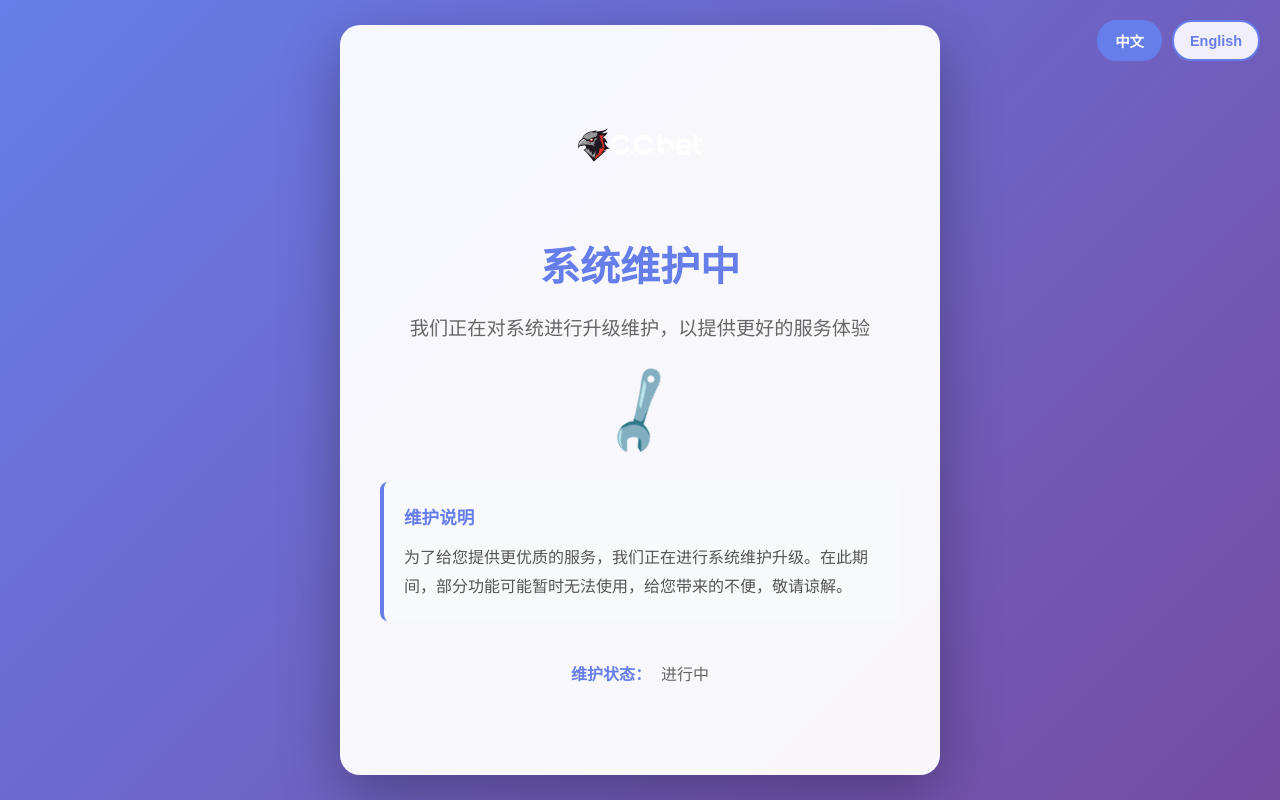
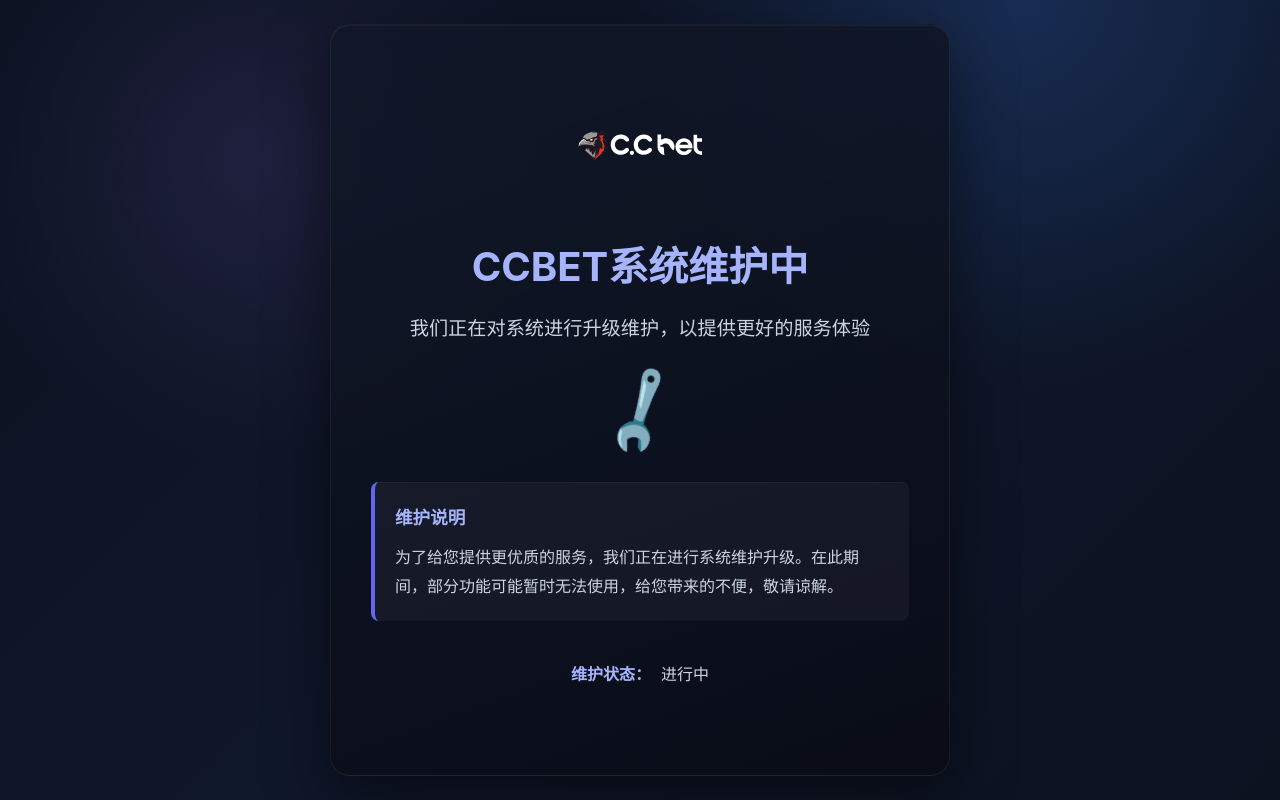
Before and after one commit to PowerBtent/maintenance, a plain HTML site: page index.html in a window 1280 px wide. Drawn offline with Linux system fonts and the light colour scheme.

Commit message:
Update index.html

```diff
--- a/index.html
+++ b/index.html
@@ -15,23 +15,26 @@
 
         body {
             font-family: -apple-system, BlinkMacSystemFont, 'Segoe UI', Roboto, 'Helvetica Neue', Arial, sans-serif;
-            background: linear-gradient(135deg, #667eea 0%, #764ba2 100%);
+            background: radial-gradient(circle at 20% 20%, rgba(103, 80, 164, 0.2), transparent 25%),
+                        radial-gradient(circle at 80% 0%, rgba(59, 130, 246, 0.2), transparent 30%),
+                        linear-gradient(135deg, #0b1220 0%, #0f172a 50%, #0b1220 100%);
             min-height: 100vh;
             display: flex;
             align-items: center;
             justify-content: center;
             padding: 20px;
-            color: #333;
+            color: #e5e7eb;
         }
 
         .maintenance-container {
-            background: rgba(255, 255, 255, 0.95);
+            background: linear-gradient(160deg, rgba(16, 24, 40, 0.85), rgba(10, 12, 22, 0.9));
+            border: 1px solid rgba(255, 255, 255, 0.06);
             border-radius: 20px;
             padding: 60px 40px;
-            max-width: 600px;
+            max-width: 620px;
             width: 100%;
             text-align: center;
-            box-shadow: 0 20px 60px rgba(0, 0, 0, 0.3);
+            box-shadow: 0 20px 60px rgba(0, 0, 0, 0.5), inset 0 1px 0 rgba(255, 255, 255, 0.04);
             animation: fadeIn 0.6s ease-in;
         }
 
@@ -67,13 +70,13 @@
         h1 {
             font-size: 2.5rem;
             margin-bottom: 20px;
-            color: #667eea;
+            color: #a5b4fc;
             font-weight: 700;
         }
 
         .subtitle {
             font-size: 1.2rem;
-            color: #666;
+            color: #cbd5e1;
             margin-bottom: 30px;
             line-height: 1.6;
         }
@@ -82,6 +85,7 @@
             font-size: 4rem;
             margin: 30px 0;
             animation: rotate 3s linear infinite;
+            color: #93c5fd;
         }
 
         @keyframes rotate {
@@ -94,19 +98,20 @@
         }
 
         .message {
-            background: #f8f9fa;
-            border-left: 4px solid #667eea;
+            background: rgba(255, 255, 255, 0.04);
+            border-left: 4px solid #6366f1;
             padding: 20px;
             margin: 30px 0;
             border-radius: 8px;
             text-align: left;
             line-height: 1.8;
-            color: #555;
+            color: #cbd5e1;
+            box-shadow: inset 0 1px 0 rgba(255, 255, 255, 0.04);
         }
 
         .message-title {
             font-weight: 600;
-            color: #667eea;
+            color: #a5b4fc;
             margin-bottom: 10px;
             font-size: 1.1rem;
         }
@@ -119,8 +124,8 @@
 
         .info-list li {
             padding: 10px 0;
-            border-bottom: 1px solid #e9ecef;
-            color: #666;
+            border-bottom: 1px solid rgba(255, 255, 255, 0.06);
+            color: #cbd5e1;
         }
 
         .info-list li:last-child {
@@ -128,7 +133,7 @@
         }
 
         .info-list li strong {
-            color: #667eea;
+            color: #a5b4fc;
             margin-right: 10px;
         }
 
@@ -157,110 +162,27 @@
             }
         }
 
-        .language-toggle {
-            position: absolute;
-            top: 20px;
-            right: 20px;
-            display: flex;
-            gap: 10px;
-        }
-
-        .language-toggle button {
-            background: rgba(255, 255, 255, 0.9);
-            border: 2px solid #667eea;
-            color: #667eea;
-            padding: 8px 16px;
-            border-radius: 20px;
-            cursor: pointer;
-            font-size: 0.9rem;
-            font-weight: 600;
-            transition: all 0.3s;
-        }
-
-        .language-toggle button:hover {
-            background: #667eea;
-            color: white;
-        }
-
-        .language-toggle button.active {
-            background: #667eea;
-            color: white;
-        }
     </style>
 </head>
 <body>
-    <div class="language-toggle">
-        <button onclick="switchLanguage('zh')" id="btn-zh" class="active">中文</button>
-        <button onclick="switchLanguage('en')" id="btn-en">English</button>
-    </div>
-
     <div class="maintenance-container">
         <div class="logo"></div>
 
-        <h1 id="title">CCBET系统维护中</h1>
-        <p class="subtitle" id="subtitle">我们正在对系统进行升级维护，以提供更好的服务体验</p>
+        <h1>CCBET系统维护中</h1>
+        <p class="subtitle">我们正在对系统进行升级维护，以提供更好的服务体验</p>
 
         <div class="maintenance-icon">🔧</div>
 
         <div class="message">
-            <div class="message-title" id="message-title">维护说明</div>
-            <p id="message-content">
+            <div class="message-title">维护说明</div>
+            <p>
                 为了给您提供更优质的服务，我们正在进行系统维护升级。在此期间，部分功能可能暂时无法使用，给您带来的不便，敬请谅解。
             </p>
         </div>
 
-        <ul class="info-list" id="info-list">
-            <li><strong id="info-status">维护状态：</strong><span id="status">进行中</span></li>
+        <ul class="info-list">
+            <li><strong>维护状态：</strong><span>进行中</span></li>
         </ul>
     </div>
-
-    <script>
-        const translations = {
-            zh: {
-                title: '系统维护中',
-                subtitle: '我们正在对系统进行升级维护，以提供更好的服务体验',
-                messageTitle: '维护说明',
-                messageContent: '为了给您提供更优质的服务，我们正在进行系统维护升级。在此期间，部分功能可能暂时无法使用，给您带来的不便，敬请谅解。',
-                infoStatus: '维护状态：',
-                status: '进行中'
-            },
-            en: {
-                title: 'System Maintenance',
-                subtitle: 'We are currently performing system upgrades to provide you with a better service experience',
-                messageTitle: 'Maintenance Notice',
-                messageContent: 'We are performing system maintenance and upgrades to provide you with better service. Some features may be temporarily unavailable during this time. We apologize for any inconvenience.',
-                infoStatus: 'Status:',
-                status: 'In Progress'
-            }
-        };
-
-        let currentLang = localStorage.getItem('maintenance-lang') || 'zh';
-
-        function switchLanguage(lang) {
-            currentLang = lang;
-            localStorage.setItem('maintenance-lang', lang);
-            updateContent();
-            updateButtons();
-        }
-
-        function updateContent() {
-            const t = translations[currentLang];
-            document.getElementById('title').textContent = t.title;
-            document.getElementById('subtitle').textContent = t.subtitle;
-            document.getElementById('message-title').textContent = t.messageTitle;
-            document.getElementById('message-content').textContent = t.messageContent;
-            document.getElementById('info-status').textContent = t.infoStatus;
-            document.getElementById('status').textContent = t.status;
-        }
-
-        function updateButtons() {
-            document.getElementById('btn-zh').classList.toggle('active', currentLang === 'zh');
-            document.getElementById('btn-en').classList.toggle('active', currentLang === 'en');
-        }
-
-        // 初始化
-        updateContent();
-        updateButtons();
-    </script>
 </body>
 </html>
```
